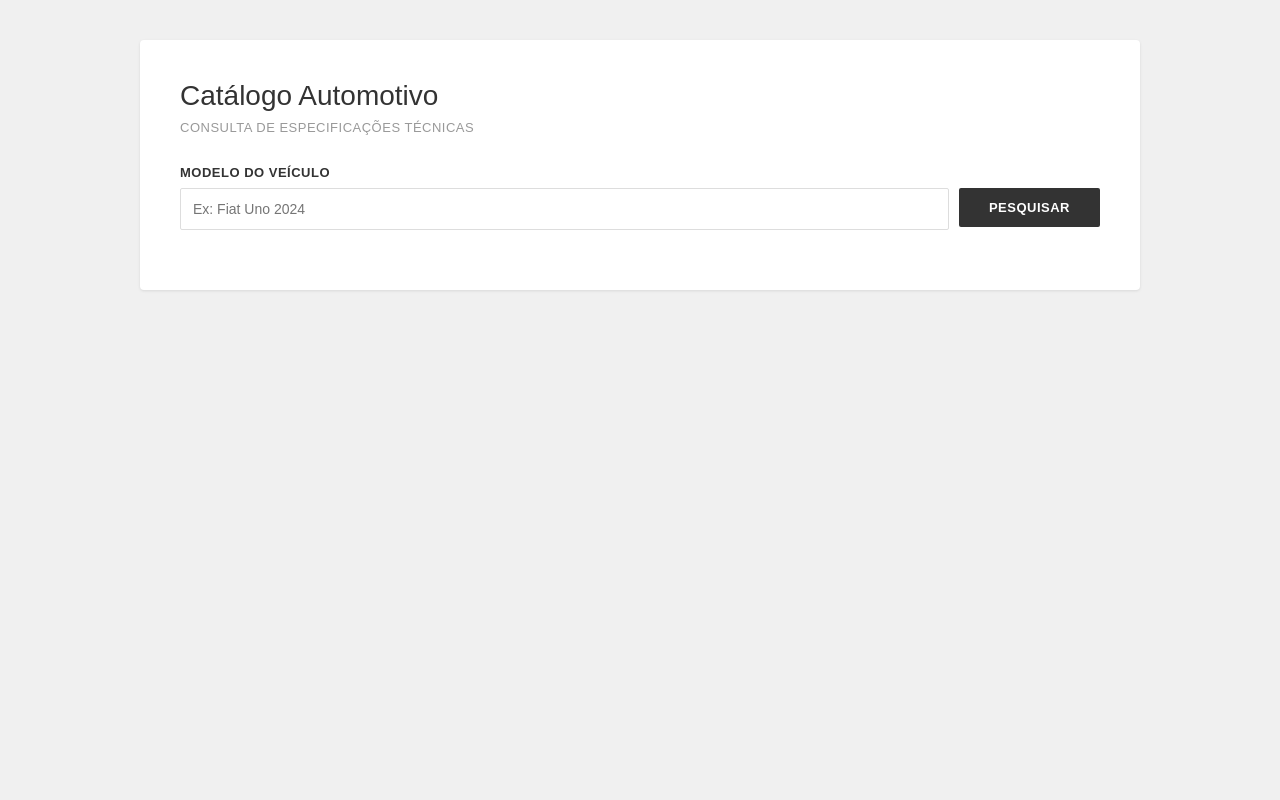
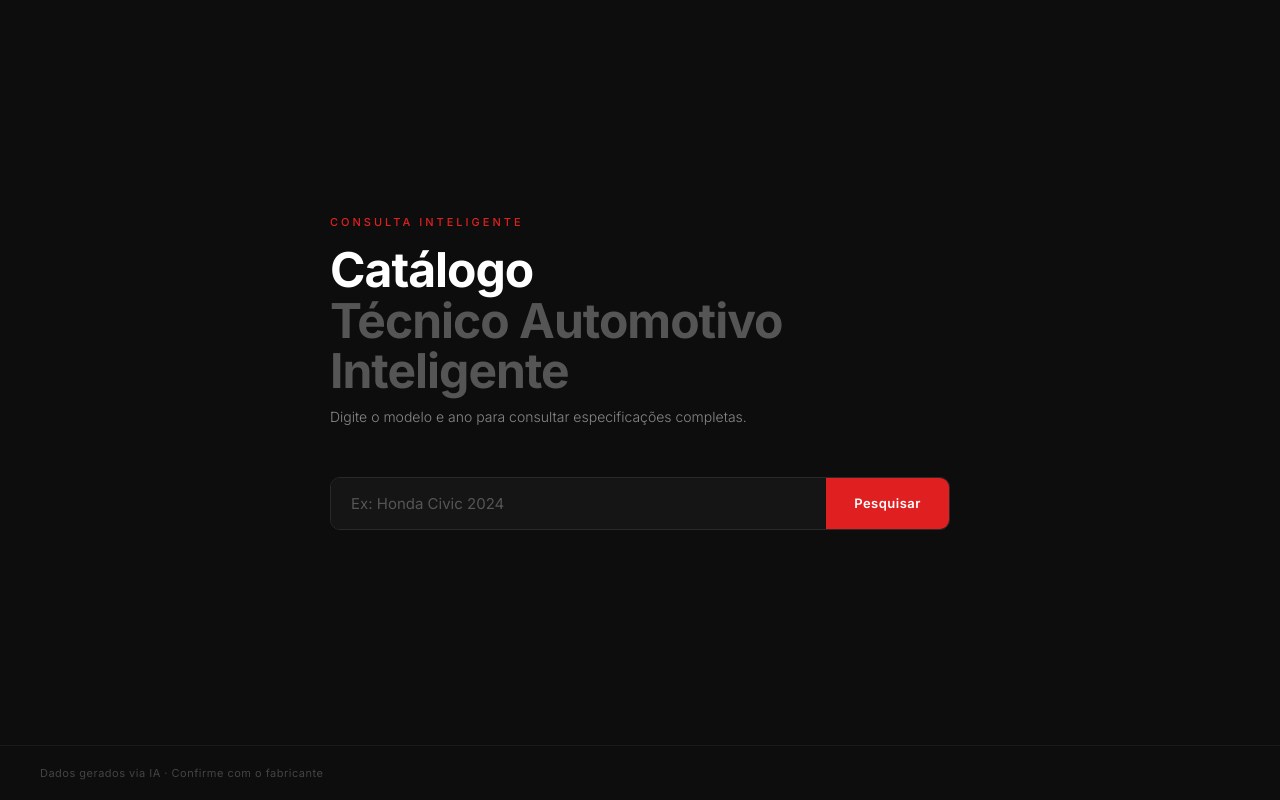
Before and after one commit to wesley-zorzolli/Catalogo-Tecnico-Automotivo-Inteligente, a website: page public/index.html in a window 1280 px wide. Drawn offline with Linux system fonts and the light colour scheme.

Commit message:
feat: design front atualizado

```diff
--- a/public/index.html
+++ b/public/index.html
@@ -4,232 +4,266 @@
   <meta charset="UTF-8">
   <meta name="viewport" content="width=device-width, initial-scale=1.0">
   <title>Catálogo Automotivo</title>
+  <link href="https://fonts.googleapis.com/css2?family=Inter:wght@300;400;500;600;700&display=swap" rel="stylesheet">
   <style>
-    * {
-      margin: 0;
-      padding: 0;
-      box-sizing: border-box;
+    * { margin: 0; padding: 0; box-sizing: border-box; }
+
+    body {
+      font-family: 'Inter', sans-serif;
+      background: #0d0d0d;
+      color: #f0f0f0;
+      min-height: 100vh;
+      display: flex;
+      flex-direction: column;
     }
 
-    body {
-      font-family: Arial, sans-serif;
-      background: #f0f0f0;
-      padding: 40px 20px;
+    /* MAIN */
+    main {
+      flex: 1;
+      display: flex;
+      flex-direction: column;
+      justify-content: center;
+      padding: 60px 40px;
+      max-width: 700px;
+      width: 100%;
+      margin: 0 auto;
     }
 
-    .container {
-      max-width: 1000px;
-      margin: 0 auto;
-      background: white;
-      padding: 40px;
-      border-radius: 4px;
-      box-shadow: 0 1px 3px rgba(0, 0, 0, 0.1);
+    .eyebrow {
+      font-size: 11px;
+      font-weight: 500;
+      letter-spacing: 3px;
+      text-transform: uppercase;
+      color: #e02020;
+      margin-bottom: 16px;
     }
 
     h1 {
-      color: #333;
-      font-size: 28px;
-      margin-bottom: 8px;
-      font-weight: normal;
+      font-size: 48px;
+      font-weight: 700;
+      line-height: 1.05;
+      letter-spacing: -1px;
+      color: #fff;
+      margin-bottom: 10px;
     }
 
-    .subtitle {
-      color: #999;
-      font-size: 13px;
-      margin-bottom: 30px;
-      text-transform: uppercase;
-      letter-spacing: 0.5px;
+    h1 .dim { color: #555; }
+
+    .desc {
+      font-size: 14px;
+      color: #888;
+      font-weight: 300;
+      margin-bottom: 48px;
+      line-height: 1.6;
     }
 
-    .form-group {
+    /* INPUT */
+    .search-group {
+      display: flex;
+      flex-direction: column;
+      gap: 10px;
+    }
+
+    .search-row {
+      display: flex;
+      gap: 0;
+      border: 1px solid #2a2a2a;
+      border-radius: 10px;
+      overflow: hidden;
+      transition: border-color 0.2s;
+    }
+
+    .search-row:focus-within {
+      border-color: #e02020;
+      box-shadow: 0 0 0 3px rgba(224,32,32,0.12);
+    }
+
+    input {
+      flex: 1;
+      background: #151515;
+      border: none;
+      color: #f0f0f0;
+      font-family: 'Inter', sans-serif;
+      font-size: 15px;
+      font-weight: 400;
+      padding: 16px 20px;
+      outline: none;
+    }
+
+    input::placeholder { color: #555; }
+
+    button {
+      background: #e02020;
+      color: #fff;
+      border: none;
+      padding: 16px 28px;
+      font-family: 'Inter', sans-serif;
+      font-size: 13px;
+      font-weight: 600;
+      letter-spacing: 0.5px;
+      cursor: pointer;
+      transition: background 0.15s;
+      white-space: nowrap;
+    }
+
+    button:hover { background: #c41a1a; }
+    button:active { background: #a81515; }
+    button:disabled { background: #2a2a2a; color: #444; cursor: not-allowed; }
+
+    /* ERRO */
+    .erro {
+      display: none;
+      font-size: 13px;
+      color: #e05050;
+      padding: 10px 14px;
+      background: #1a0d0d;
+      border: 1px solid #3a1515;
+      border-radius: 8px;
+    }
+    .erro.on { display: block; }
+
+    /* RESULTADO */
+    .resultado {
+      display: none;
+      margin-top: 48px;
+    }
+    .resultado.on { display: block; }
+
+    .resultado-header {
+      display: flex;
+      align-items: center;
+      gap: 12px;
       margin-bottom: 20px;
     }
 
-    label {
-      display: block;
-      margin-bottom: 8px;
-      color: #333;
-      font-size: 13px;
-      font-weight: bold;
-      text-transform: uppercase;
-      letter-spacing: 0.5px;
+    .red-line {
+      width: 3px;
+      height: 20px;
+      background: #e02020;
+      border-radius: 2px;
+      flex-shrink: 0;
     }
 
-    input {
-      width: 100%;
-      max-width: 400px;
-      padding: 12px;
-      border: 1px solid #ddd;
-      border-radius: 2px;
-      font-size: 14px;
-      font-family: Arial, sans-serif;
+    .resultado-label {
+      font-size: 11px;
+      font-weight: 600;
+      letter-spacing: 2px;
+      text-transform: uppercase;
+      color: #666;
+      background: #111;
+      border: 1px solid #1f1f1f;
+      border-radius: 10px;
+      padding: 28px;
     }
 
-    input:focus {
-      outline: none;
-      border-color: #333;
-      box-shadow: 0 0 0 2px rgba(0, 0, 0, 0.05);
+    #texto {
+      font-size: 14px;
+      line-height: 1.85;
+      color: #ccc;
+      white-space: pre-wrap;
+      font-weight: 300;
     }
 
-    button {
-      background: #333;
-      color: white;
-      padding: 12px 30px;
-      border: none;
-      border-radius: 2px;
-      cursor: pointer;
-      font-size: 13px;
-      font-weight: bold;
-      text-transform: uppercase;
-      letter-spacing: 0.5px;
-      transition: background 0.2s;
+    /* LOADING */
+    .carregando {
+      display: flex;
+      align-items: center;
+      gap: 6px;
     }
 
-    button:hover {
-      background: #555;
+    .dot {
+      width: 5px;
+      height: 5px;
+      border-radius: 50%;
+      background: #e02020;
+      animation: blink 1.2s infinite;
+    }
+    .dot:nth-child(2) { animation-delay: 0.2s; }
+    .dot:nth-child(3) { animation-delay: 0.4s; }
+
+    @keyframes blink {
+      0%, 80%, 100% { opacity: 0.2; }
+      40% { opacity: 1; }
     }
 
-    button:disabled {
-      background: #ccc;
-      cursor: not-allowed;
-    }
-
-    .resultado-container {
-      margin-top: 50px;
-      display: none;
-    }
-
-    .resultado-container.active {
-      display: block;
-    }
-
-    .resultado-header {
-      border-bottom: 2px solid #333;
-      padding-bottom: 15px;
-      margin-bottom: 25px;
-    }
-
-    .resultado-header h2 {
-      color: #333;
-      font-size: 20px;
-      font-weight: normal;
-    }
-
-    .resultado-content {
-      color: #555;
-      line-height: 1.8;
-      font-size: 14px;
-    }
-
-    .resultado-content p {
-      margin-bottom: 15px;
-      white-space: pre-wrap;
-      word-wrap: break-word;
-    }
-
-    .loading {
-      color: #999;
-      font-style: italic;
-      margin-top: 15px;
-    }
-
-    .error {
-      background: #fff3cd;
-      border-left: 4px solid #ff6b6b;
-      padding: 15px;
-      margin-top: 20px;
-      font-size: 13px;
-      color: #856404;
-      display: none;
-    }
-
-    .error.active {
-      display: block;
-    }
-
-    .campo-entrada {
-      display: flex;
-      gap: 10px;
-      align-items: flex-start;
-    }
-
-    input[type="text"] {
-      flex: 1;
-      max-width: 100%;
+    /* FOOTER */
+    footer {
+      padding: 20px 40px;
+      border-top: 1px solid #1a1a1a;
+      font-size: 11px;
+      color: #444;
+      letter-spacing: 0.5px;
     }
   </style>
 </head>
 <body>
-  <div class="container">
-    <h1>Catálogo Automotivo</h1>
-    <p class="subtitle">Consulta de Especificações Técnicas</p>
 
-    <form onsubmit="consultar(event)">
-      <div class="form-group">
-        <label for="modelo">Modelo do Veículo</label>
-        <div class="campo-entrada">
-          <input type="text" id="modelo" placeholder="Ex: Fiat Uno 2024" required>
-          <button type="submit" id="btnEnviar">Pesquisar</button>
-        </div>
+  <main>
+    <p class="eyebrow">Consulta Inteligente</p>
+    <h1>Catálogo<br><span class="dim">Técnico Automotivo Inteligente</span></h1>
+    <p class="desc">Digite o modelo e ano para consultar especificações completas.</p>
+
+    <div class="search-group">
+      <div class="search-row">
+        <input type="text" id="modelo" placeholder="Ex: Honda Civic 2024" autocomplete="off">
+        <button id="btn" onclick="consultar()">Pesquisar</button>
       </div>
-    </form>
+      <div class="erro" id="erro"></div>
+    </div>
 
-    <div class="error" id="erro"></div>
+    <div class="resultado" id="resultado">
+      <div class="resultado-header">
+        <div class="red-line"></div>
+        <span class="resultado-label">Resultado</span>
+      </div>
+      <div class="resultado-body">
+        <div id="texto"></div>
+      </div>
+    </div>
+  </main>
 
-    <div class="resultado-container" id="resultadoContainer">
-      <div class="resultado-header">
-        <h2>Resultado</h2>
-      </div>
-      <div class="resultado-content" id="resultado"></div>
-    </div>
-  </div>
+  <footer>Dados gerados via IA · Confirme com o fabricante</footer>
 
   <script>
-    async function consultar(event) {
-      event.preventDefault();
+    document.getElementById('modelo').addEventListener('keydown', e => {
+      if (e.key === 'Enter') consultar();
+    });
 
+    async function consultar() {
       const modelo = document.getElementById('modelo').value.trim();
-      const resultadoContainer = document.getElementById('resultadoContainer');
+      const btn = document.getElementById('btn');
+      const erro = document.getElementById('erro');
       const resultado = document.getElementById('resultado');
-      const erro = document.getElementById('erro');
-      const btnEnviar = document.getElementById('btnEnviar');
+      const texto = document.getElementById('texto');
 
-      if (!modelo) {
-        erro.textContent = 'Por favor, digite o modelo e ano do veículo.';
-        erro.classList.add('active');
-        return;
-      }
+      if (!modelo) return;
 
-      erro.classList.remove('active');
-      resultadoContainer.classList.remove('active');
-      btnEnviar.disabled = true;
-
-      resultado.innerHTML = '<div class="loading">Carregando...</div>';
-      resultadoContainer.classList.add('active');
+      erro.classList.remove('on');
+      btn.disabled = true;
+      texto.innerHTML = '<div class="carregando"><div class="dot"></div><div class="dot"></div><div class="dot"></div></div>';
+      resultado.classList.add('on');
 
       try {
-        const response = await fetch('/api/llm', {
+        const res = await fetch('/api/llm', {
           method: 'POST',
           headers: { 'Content-Type': 'application/json' },
           body: JSON.stringify({ prompt: modelo })
         });
 
-        const data = await response.json();
+        const data = await res.json();
+        if (!res.ok) throw new Error(data.erro || 'Erro desconhecido');
 
-        if (!response.ok) {
-          throw new Error(data.erro || 'Erro desconhecido');
-        }
-
-        resultado.innerHTML = `<p>${data.resposta}</p>`;
+        texto.textContent = data.resposta;
         document.getElementById('modelo').value = '';
-      } catch (error) {
-        erro.textContent = `Erro: ${error.message}`;
-        erro.classList.add('active');
-        resultadoContainer.classList.remove('active');
+      } catch (err) {
+        erro.textContent = err.message;
+        erro.classList.add('on');
+        resultado.classList.remove('on');
       } finally {
-        btnEnviar.disabled = false;
+        btn.disabled = false;
       }
     }
   </script>
+
 </body>
 </html>
```
